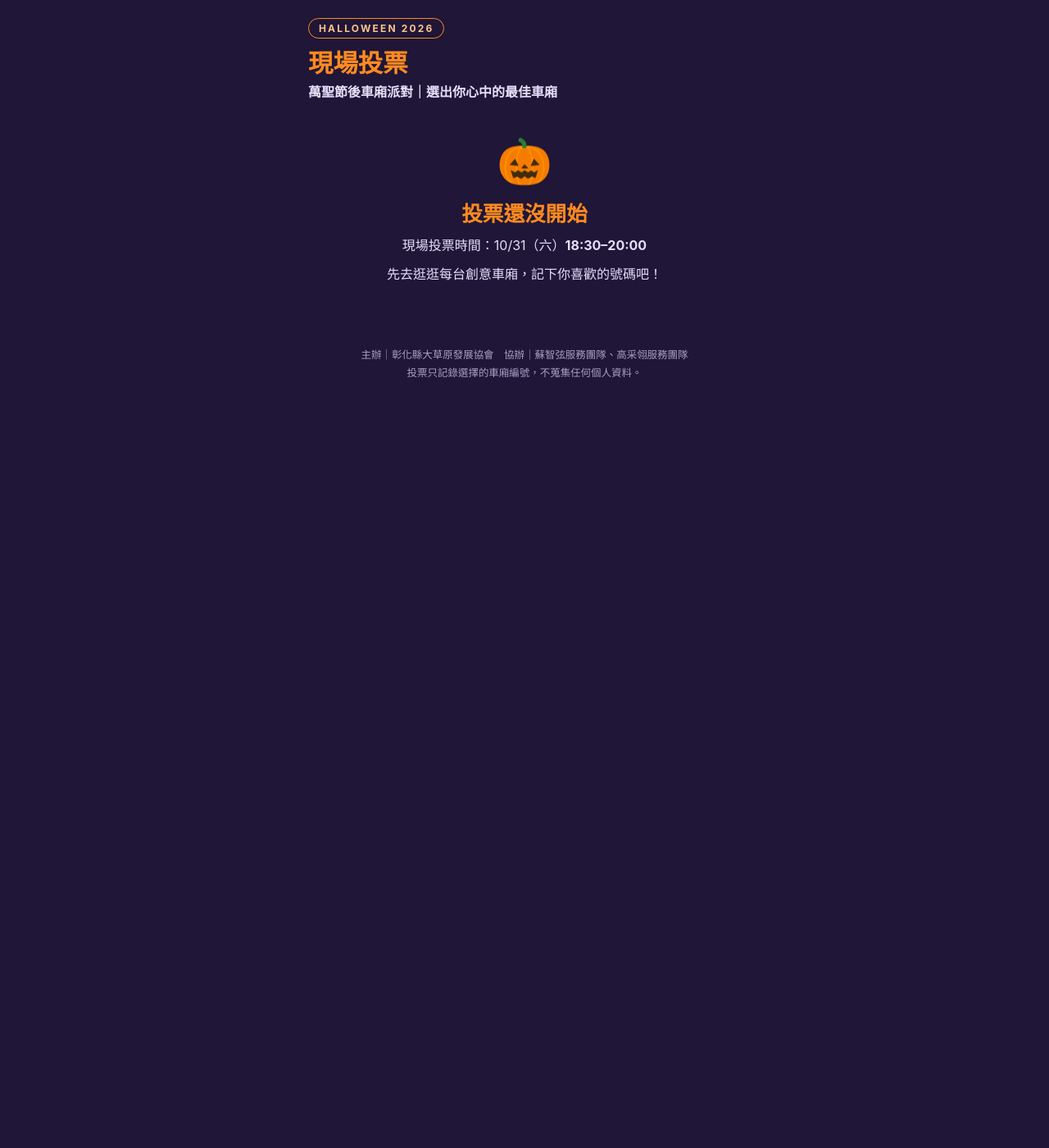
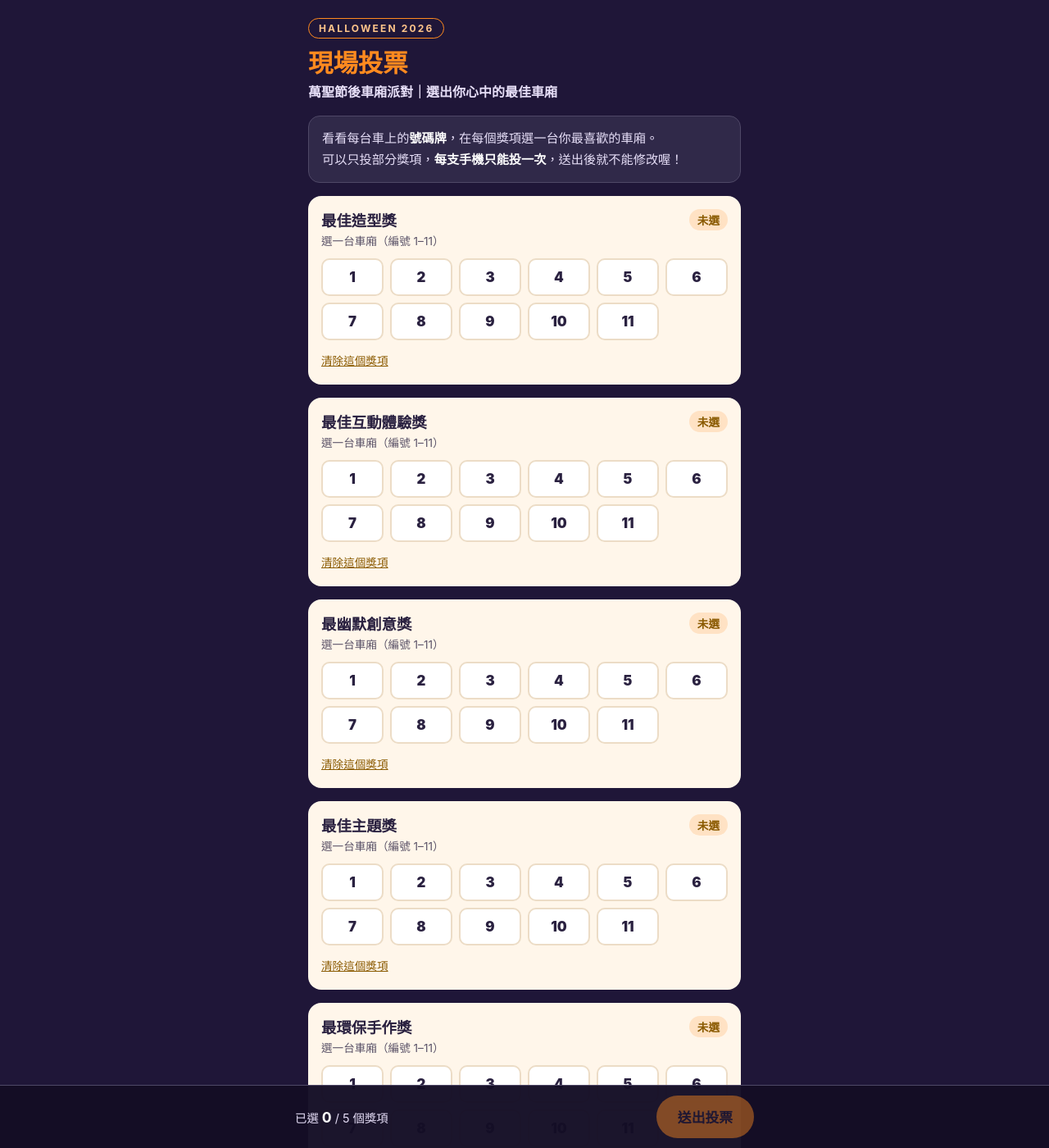
Before and after one commit to mrfrancis0127/ChihHsuan-2026, a Jekyll site: the page built from halloween/vote/index.html, in a window 1280 px wide and 1400 px high. Shown: the whole window at 82% size. Built offline with Jekyll 4.4.1, drawn with Linux system fonts in a browser that asks for light colours; some of the changed text lies outside the part shown.

Commit message:
Add files via upload

```diff
--- a/_data/halloween_vote.yml
+++ b/_data/halloween_vote.yml
@@ -1,8 +1,8 @@
 # 萬聖節後車廂派對｜現場投票設定
 # endpoint：Google Apps Script「萬聖節現場投票」部署後的網址（/exec 結尾）
 endpoint: "https://script.google.com/macros/s/AKfycbz5it5ZzzxZTCBXr_wv8APRs6sv5joXTAnR-h9EHJuJQ9qvP8rC-zIxi_X_0tfatnw/exec"
-cars: 30
-start: "2026-10-31T18:30:00+08:00"
+cars: 11
+start: "2026-10-31T00:00:00+08:00"
 end: "2026-10-31T20:00:00+08:00"
 awards:
   - 最佳造型獎
--- a/halloween/vote/index.html
+++ b/halloween/vote/index.html
@@ -85,12 +85,12 @@ a{color:var(--orange-l)}
   </div>
 
   <!-- 狀態畫面 -->
-  <div class="screen" id="sBefore"><div class="big" aria-hidden="true">🎃</div><h2>投票還沒開始</h2><p>現場投票時間：10/31（六）<b>18:30–20:00</b></p><p>先去逛逛每台創意車廂，記下你喜歡的號碼吧！</p></div>
+  <div class="screen" id="sBefore"><div class="big" aria-hidden="true">🎃</div><h2>投票還沒開始</h2><p>現場投票時間：10/31（六）開放投票，<b>20:00 截止</b></p><p>先去逛逛每台創意車廂，記下你喜歡的號碼吧！</p></div>
   <div class="screen" id="sAfter"><div class="big" aria-hidden="true">🏆</div><h2>投票已結束</h2><p>謝謝大家的參與！<br>20:00 頒獎，請到主舞台一起揭曉得獎車廂。</p><div class="total"><small>總投票人數</small><b class="js-total">—</b></div></div>
   <div class="screen" id="sDone"><div class="big" aria-hidden="true">🦇</div><h2>投票成功，謝謝你！</h2><p>20:00 頒獎，一起看看哪台車廂得獎！</p><div class="total"><small>目前已有</small><b class="js-total">—</b><small>人投票</small></div></div>
   <div class="screen" id="sDup"><div class="big" aria-hidden="true">✋</div><h2>這支手機已經投過票了</h2><p>每支手機只能投一次，謝謝你的參與！</p><div class="total"><small>目前已有</small><b class="js-total">—</b><small>人投票</small></div></div>
 
-  <p class="foot">主辦｜彰化縣大草原發展協會　協辦｜蘇智弦服務團隊、高采翎服務團隊<br>投票只記錄選擇的車廂編號，不蒐集任何個人資料。</p>
+  <p class="foot">主辦｜彰化縣大草原發展協會<br>協辦｜蘇智弦服務團隊、高采翎服務團隊<br>投票只記錄選擇的車廂編號，不蒐集任何個人資料。</p>
 </div>
 
 <div class="bar" id="bar">
--- a/index.html
+++ b/index.html
@@ -46,11 +46,11 @@ faq_schema: true
 </section>
 <script>(function(){var now=new Date();
 if(now>=new Date('2026-11-01T00:00:00+08:00')){['event-halloween','event-halloween-top'].forEach(function(id){var e=document.getElementById(id);if(e)e.remove();});return;}
-var VS=new Date('2026-10-31T18:00:00+08:00'),VE=new Date('2026-10-31T21:00:00+08:00'),EP={{ site.data.halloween_vote.endpoint | jsonify }};
+var VS=new Date('2026-10-31T00:00:00+08:00'),VE=new Date('2026-10-31T21:00:00+08:00'),EP={{ site.data.halloween_vote.endpoint | jsonify }};
 if(now>=VS&&now<VE){
   document.querySelectorAll('#event-halloween .eb-btn, #event-halloween-top .eb-btn').forEach(function(b){b.textContent='現場投票';b.setAttribute('href','{{ "/halloween/vote/" | relative_url }}');});
   var tops=document.querySelectorAll('#event-halloween-top .eb-top-txt span, #event-halloween .eb-note');
-  var paint=function(n){var d=new Date(),vS=new Date('2026-10-31T18:30:00+08:00'),vEnd=new Date('2026-10-31T20:00:00+08:00'),t=d<vS?'18:30 開放現場投票，記下你喜歡的車廂號碼！':(d<vEnd?'現場投票進行中':'投票已結束')+'・已有 '+n+' 人投票';tops.forEach(function(el){el.textContent=t;});};
+  var paint=function(n){var d=new Date(),vS=new Date('2026-10-31T00:00:00+08:00'),vEnd=new Date('2026-10-31T20:00:00+08:00'),t=d<vS?'18:30 開放現場投票，記下你喜歡的車廂號碼！':(d<vEnd?'現場投票進行中':'投票已結束')+'・已有 '+n+' 人投票';tops.forEach(function(el){el.textContent=t;});};
   var poll=function(){if(!EP)return;fetch(EP+'?t='+Date.now()).then(function(r){return r.json();}).then(function(d){if(typeof d.total==='number')paint(d.total);}).catch(function(){});};
   paint('—');poll();setInterval(poll,15000);return;
 }
```
